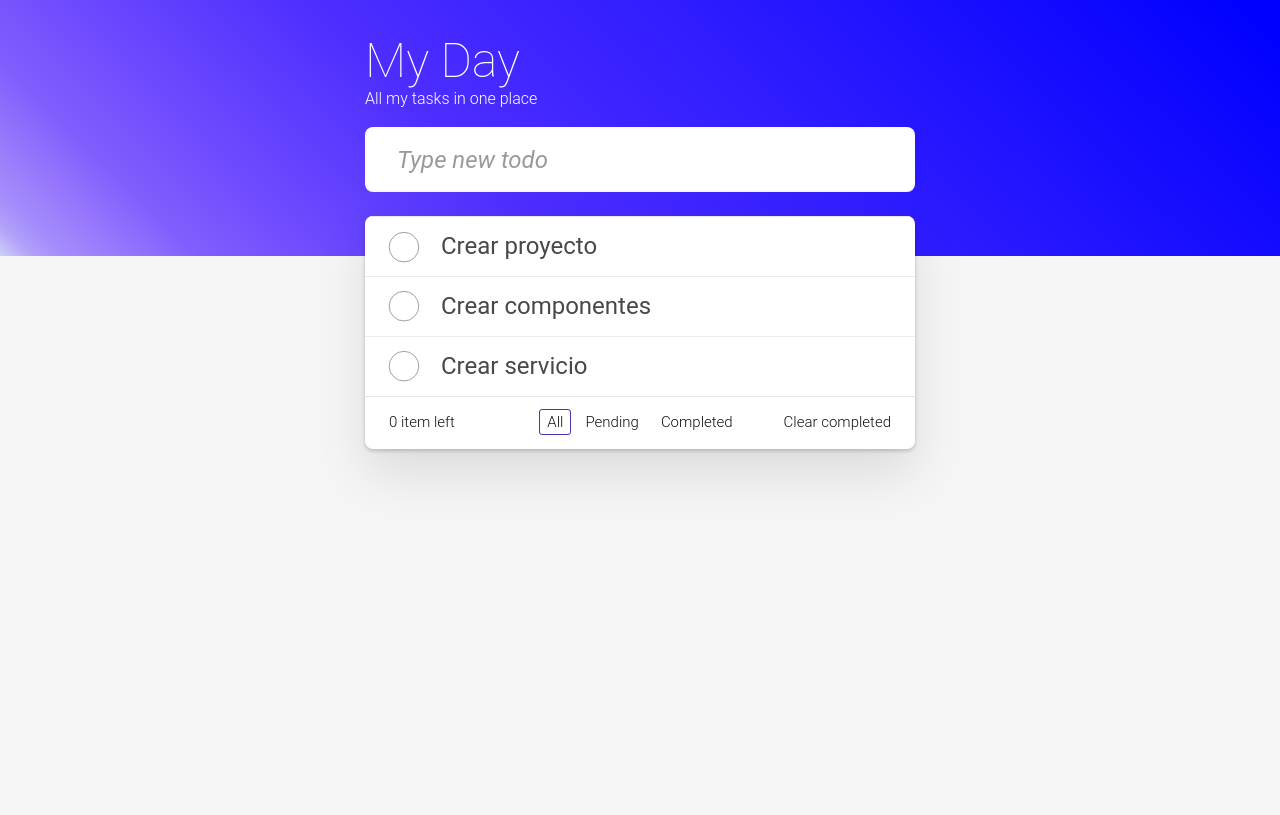
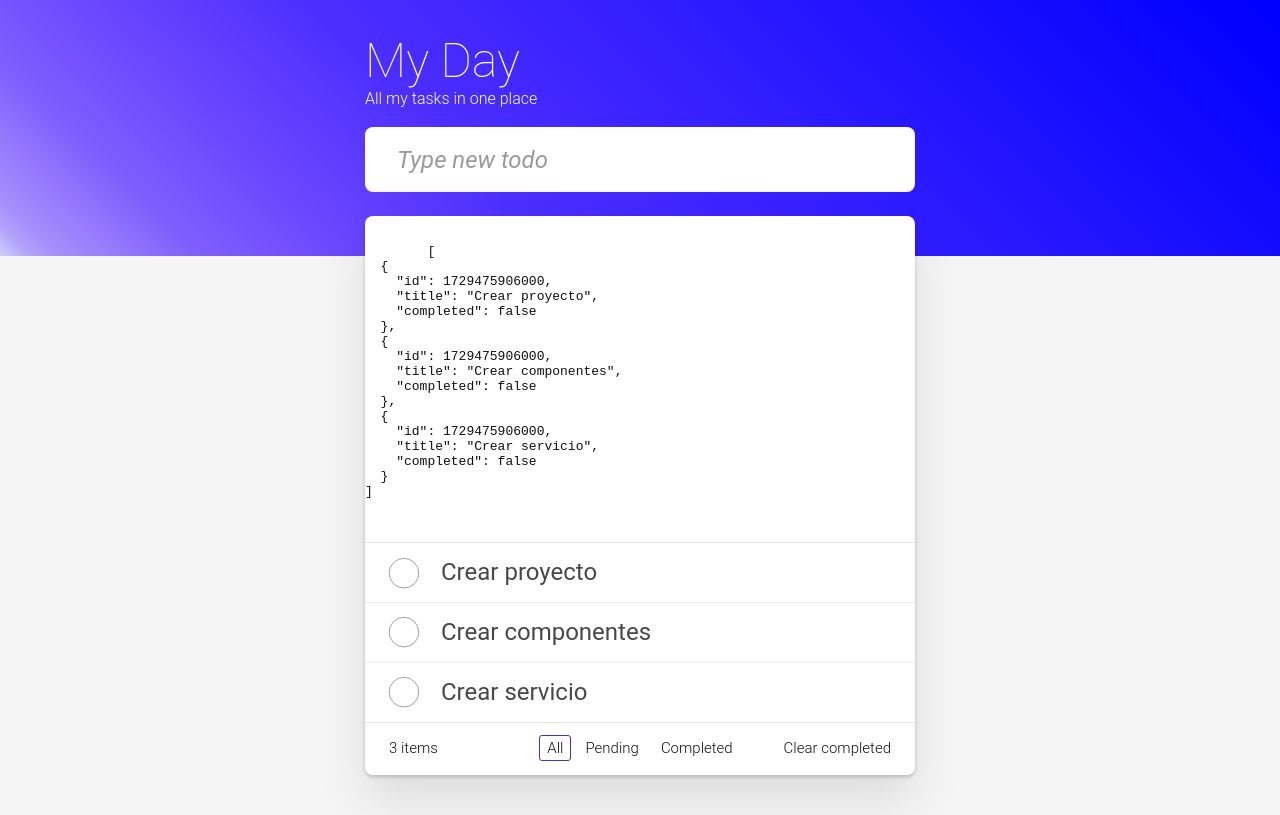
Before and after one commit to ACondori95/todoapp, an Angular app: page / in a window 1280 px wide. Built offline with nearby package versions, Linux system fonts and the light colour scheme.

Commit message:
update tasks

```diff
--- a/src/app/pages/home/home.component.html
+++ b/src/app/pages/home/home.component.html
@@ -14,11 +14,21 @@
   </header>
   <div class="container todoapp-wrapper">
     <!-- This section should be hidden by default and shown when there are todos -->
+    <pre>
+      <code>
+        {{tasks() | json}}
+      </code>
+     </pre>
     <section class="main">
       <ul class="todo-list">
         <li *ngFor="let task of tasks(); index as i">
           <div class="view">
-            <input class="toggle" type="checkbox" />
+            <input
+              class="toggle"
+              type="checkbox"
+              [checked]="task.completed"
+              (change)="updateTask(i)"
+            />
             <label>{{ task.title }}</label>
             <button class="destroy" (click)="deleteTask(i)"></button>
           </div>
@@ -53,7 +63,9 @@
     <!-- This footer should be hidden by default and shown when there are todos -->
     <footer class="footer">
       <!-- This should be `0 items left` by default -->
-      <span class="todo-count"><strong>0</strong> item left</span>
+      <span class="todo-count"
+        ><strong>{{ tasks().length }}</strong> items</span
+      >
       <!-- Remove this if you don't implement routing -->
       <ul class="filters">
         <li>
--- a/src/app/pages/home/home.component.ts
+++ b/src/app/pages/home/home.component.ts
@@ -49,4 +49,18 @@
       tasks.filter((task, position) => position !== index)
     );
   }
+
+  updateTask(index: number) {
+    this.tasks.update((tasks) => {
+      return tasks.map((task, position) => {
+        if (position === index) {
+          return {
+            ...task,
+            completed: !task.completed,
+          };
+        }
+        return task;
+      });
+    });
+  }
 }
```
